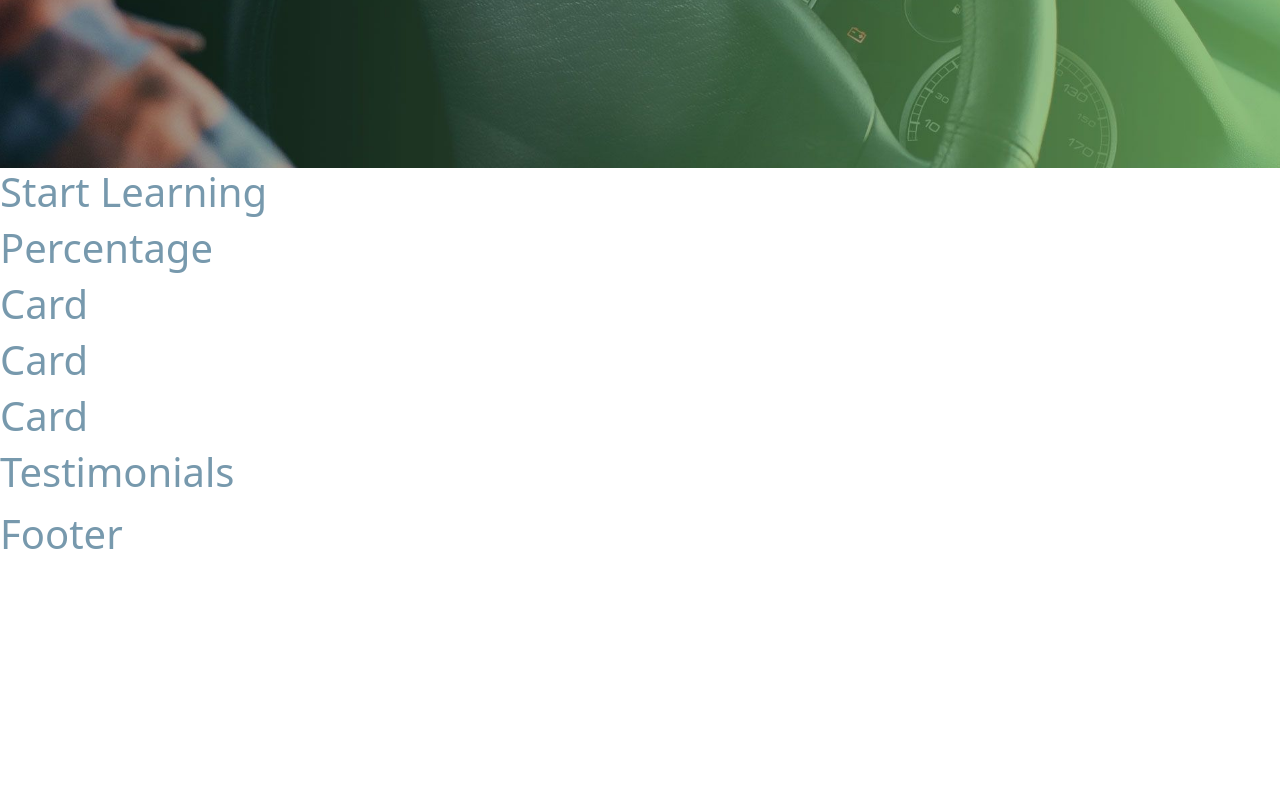
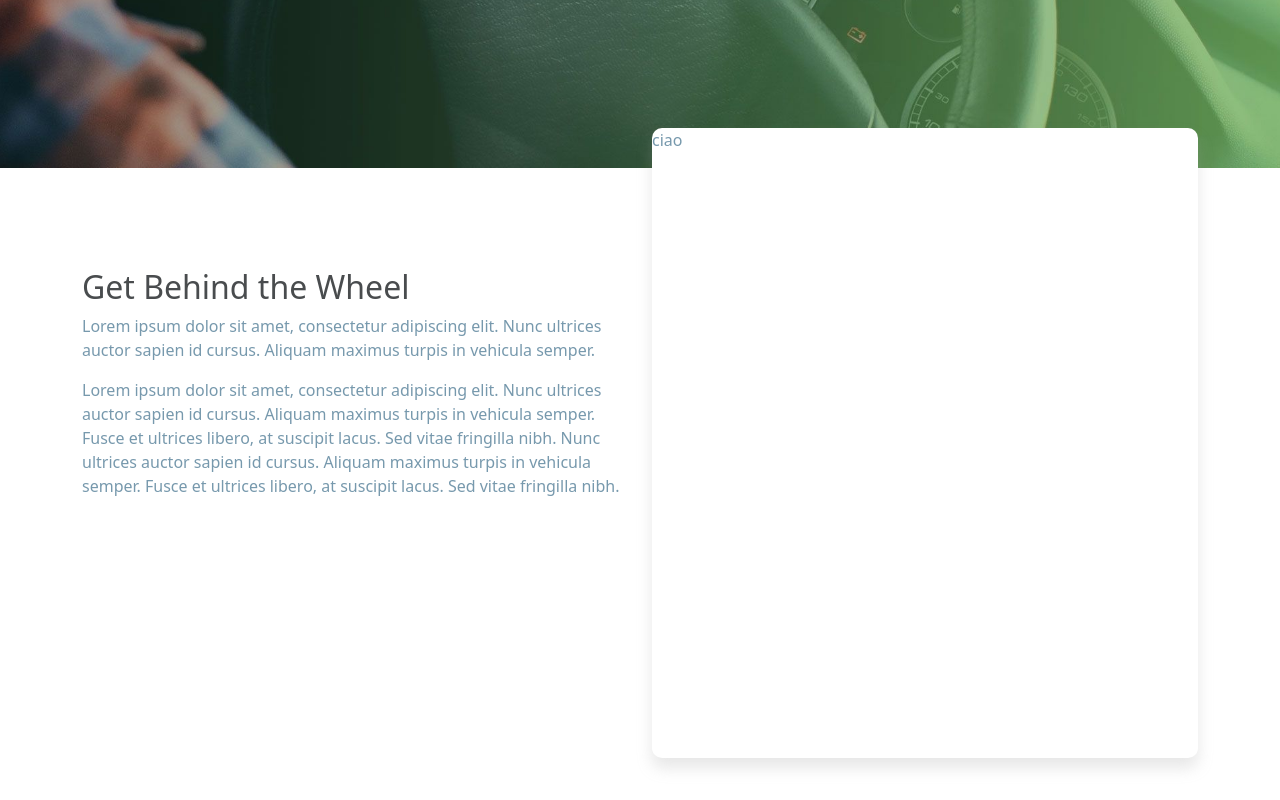
Before and after one commit to MiriamPecora/proj-html-vuejs, a Vue app: page / in a window 1280 px wide. Shown: the part 520-1320 px from the top of the page. Before the commit the page ends 1100 px from the top, so only its background shows below. Built offline with nearby package versions, Linux system fonts and the light colour scheme.

Commit message:
[ADD] get behind the wheel section

```diff
--- a/src/pages/PageHome.vue
+++ b/src/pages/PageHome.vue
@@ -24,6 +24,10 @@ export default {
 </script>
 
 <template>
+<!-- MAIN -->
+<div>
+
+
 
     <!-- jumbotron section -->
     <section id="jumbotron-section" class="position-relative">
@@ -36,7 +40,20 @@ export default {
 
     <!-- behindWheel section -->
     <section id="behind-wheel-section">
-
+        <div class="container-lg">
+            <div class="row">
+                <div class="col">
+                    <h2>Get Behind the Wheel</h2>
+                    <p>Lorem ipsum dolor sit amet, consectetur adipiscing elit. Nunc ultrices auctor sapien id cursus. Aliquam maximus turpis in vehicula semper.</p>
+                    <p>Lorem ipsum dolor sit amet, consectetur adipiscing elit. Nunc ultrices auctor sapien id cursus. Aliquam maximus turpis in vehicula semper. Fusce et ultrices libero, at suscipit lacus. Sed vitae fringilla nibh. Nunc ultrices auctor sapien id cursus. Aliquam maximus turpis in vehicula semper. Fusce et ultrices libero, at suscipit lacus. Sed vitae fringilla nibh.</p>
+                </div>
+                <div class="col">
+                    <div class="team-10-card">
+                        ciao
+                    </div>
+                </div>
+            </div>
+        </div>
     </section>
 
     <!-- AppStartLearning component -->
@@ -66,15 +83,32 @@ export default {
 
     </section>
 
+</div>
+
 </template>
 
 <style lang="scss" scoped>
-#jumbotron-section{
+    @use '../assets/scss/partials/variables' as *;
 
-    .container-lg{
-        padding: 368px 30px 232px 30px;
+    #jumbotron-section{
+
+        .container-lg{
+            padding: 368px 30px 232px 30px;
+        }
+
     }
-}
+
+    #behind-wheel-section{
+        h2{
+            margin-top: 100px;
+            color: $color-title;
+        }
+    }
+    .team-10-card{
+        height: 630px;
+        position: relative;
+        top: -40px;
+    }
 
 
 </style>
```
